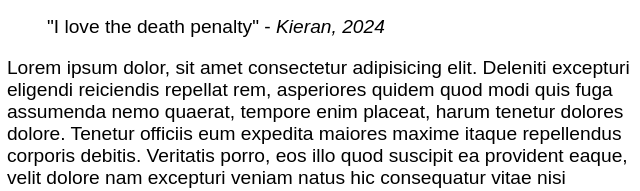
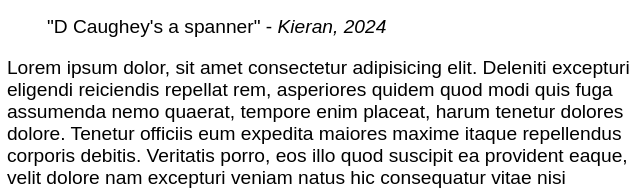
Before and after one commit to KieranMcK-Fin/kieranmck-fin.github.io, a plain HTML site: page index.html in a window 1280 px wide. Shown: the part 476-667 px from the top of the page, 462-1102 px from the left. Drawn offline with Linux system fonts and the light colour scheme; no server answers.

Commit message:
Update index.html

```diff
--- a/index.html
+++ b/index.html
@@ -60,7 +60,7 @@
                         <p>Cats too</p>
                         <p>Lorem ipsum dolor, sit amet consectetur adipisicing elit. Deserunt, numquam!</p>
                         <blockquote>
-                            "I love the death penalty" - <cite>Kieran, 2024</cite>
+                            "D Caughey's a spanner" - <cite>Kieran, 2024</cite>
                         </blockquote>
                         <p>Lorem ipsum dolor, sit amet consectetur adipisicing elit. Deleniti excepturi eligendi reiciendis repellat rem, asperiores quidem quod modi quis fuga assumenda nemo quaerat, tempore enim placeat, harum tenetur dolores dolore. Tenetur officiis eum expedita maiores maxime itaque repellendus corporis debitis. Veritatis porro, eos illo quod suscipit ea provident eaque, velit dolore nam excepturi veniam natus hic consequatur vitae nisi repudiandae. Blanditiis maiores quasi impedit odit obcaecati eum eligendi, ab eos sed eveniet! Libero delectus illum odio. Voluptates fugiat tempore vero?</p>
                         <P>Lorem ipsum dolor, sit amet consectetur adipisicing elit. Accusamus, perferendis fugit, eaque assumenda corrupti amet at accusantium distinctio repellendus ducimus eum delectus commodi, reiciendis animi. Nam laborum a debitis quas corporis sapiente inventore, asperiores dolorum placeat rem dolorem cum voluptas doloribus quisquam blanditiis pariatur deserunt reiciendis temporibus nulla aspernatur suscipit consequuntur iste culpa quidem? Porro ipsa obcaecati id illo neque cumque ullam, aperiam voluptas expedita aliquid alias itaque quasi corrupti natus, deserunt cupiditate officia fugiat eaque sunt? Repellat quo totam nihil delectus ipsam sapiente maxime omnis ea consequuntur dignissimos veritatis saepe, deleniti corrupti, doloremque ut culpa necessitatibus porro libero minima!</P>
```
